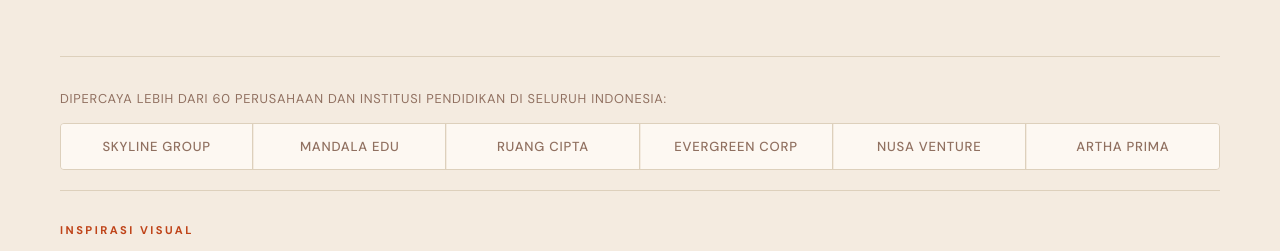
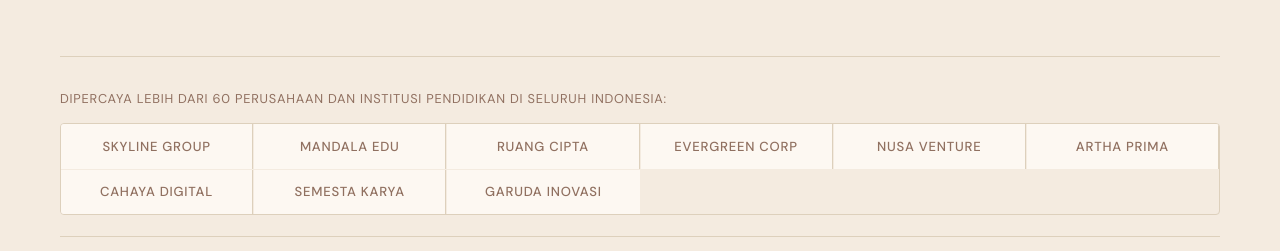
Before and after one commit to nugrahn0123/Preview-Travel-AN-Digital, a Next.js app: page / in a window 1280 px wide. Shown: the part 900-1151 px from the top of the page. Built offline with nearby package versions, Linux system fonts and the light colour scheme.

Commit message:
feat: add 3 new corporate partners to Partners section

```diff
--- a/components/Partners.tsx
+++ b/components/Partners.tsx
@@ -1,4 +1,4 @@
-const partners = ['Skyline Group', 'Mandala Edu', 'Ruang Cipta', 'Evergreen Corp', 'Nusa Venture', 'Artha Prima']
+const partners = ['Skyline Group', 'Mandala Edu', 'Ruang Cipta', 'Evergreen Corp', 'Nusa Venture', 'Artha Prima', 'Cahaya Digital', 'Semesta Karya', 'Garuda Inovasi']
 
 export default function Partners() {
   return (
```
